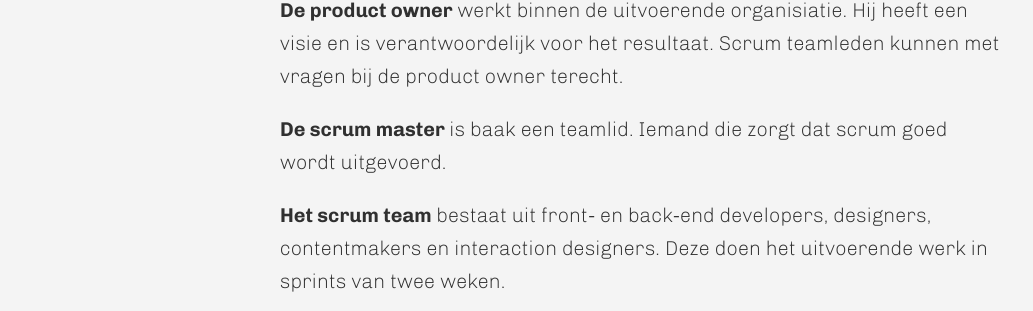
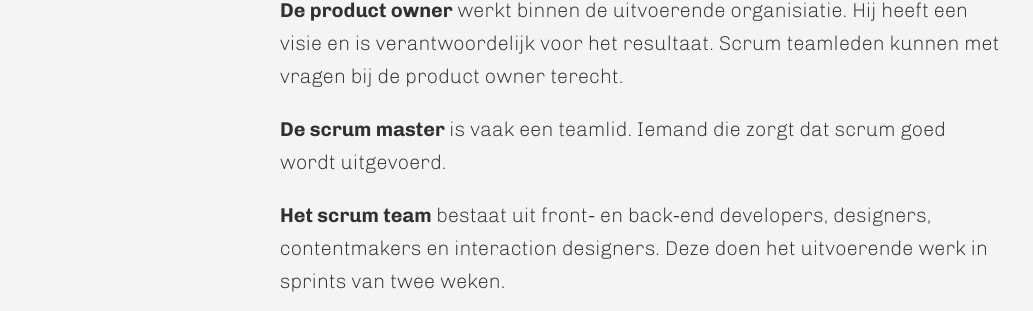
Before and after one commit to ChrisTheButcher/ChrisTheButcher.github.io, a Jekyll site: the page built from _posts/2016-03-03-agile-and-scrum.md, in a window 1280 px wide and 900 px high, scrolled down 2092 px. Shown: the part 142-453 px from the top of the window, without its empty margins (0-1033 px from the left). Built offline with Jekyll 4.4.1, drawn with Linux system fonts in a browser that asks for light colours.

Commit message:
updated slide svgs

```diff
--- a/_posts/2016-03-03-agile-and-scrum.md
+++ b/_posts/2016-03-03-agile-and-scrum.md
@@ -33,7 +33,7 @@ Binnen Boerdam werken volgens het agile principe aan de hand van de [scrum](http
 ## Rollen
 **De product owner** werkt binnen de uitvoerende organisiatie. Hij heeft een visie en is verantwoordelijk voor het resultaat. Scrum teamleden kunnen met vragen bij de product owner terecht.
 
-**De scrum master** is baak een teamlid. Iemand die zorgt dat scrum goed wordt uitgevoerd.
+**De scrum master** is vaak een teamlid. Iemand die zorgt dat scrum goed wordt uitgevoerd.
 
 **Het scrum team** bestaat uit front- en back-end developers, designers, contentmakers en interaction designers. Deze doen het uitvoerende werk in sprints van twee weken.
 
```
Also changed, not shown: img/slide-scrum-s.svg, img/slide-sprints-alt2-s.svg, 2 other files.
